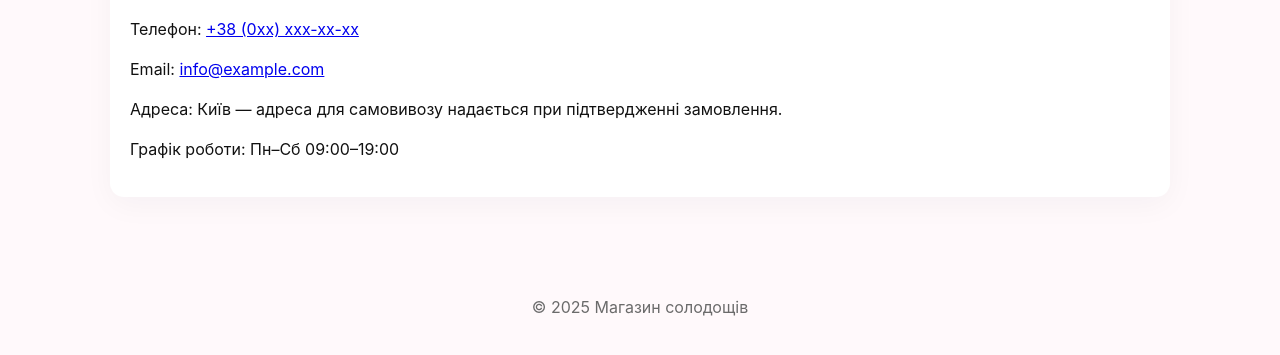
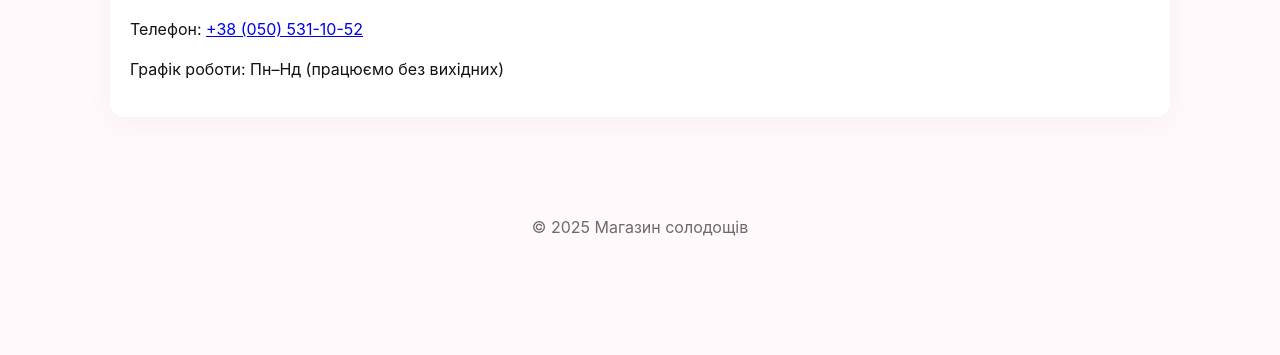
Before and after one commit to YevheniiaMyronenko/sweets, a plain HTML site: page contacts.html in a window 1280 px wide. Shown: the part 217-572 px from the top of the page. Drawn offline with Linux system fonts and the light colour scheme.

Commit message:
Update contacts.html

```diff
--- a/contacts.html
+++ b/contacts.html
@@ -23,10 +23,8 @@
   <main class="container">
     <section class="card">
       <h1>Контакти</h1>
-      <p>Телефон: <a href="tel:+380000000000">+38 (0xx) xxx-xx-xx</a></p>
-      <p>Email: <a href="mailto:info@example.com">info@example.com</a></p>
-      <p>Адреса: Київ — адреса для самовивозу надається при підтвердженні замовлення.</p>
-      <p>Графік роботи: Пн–Сб 09:00–19:00</p>
+      <p>Телефон: <a href="tel:+380000000000">+38 (050) 531-10-52</a></p>
+      <p>Графік роботи: Пн–Нд (працюємо без вихідних)</p>
     </section>
   </main>
 
```
